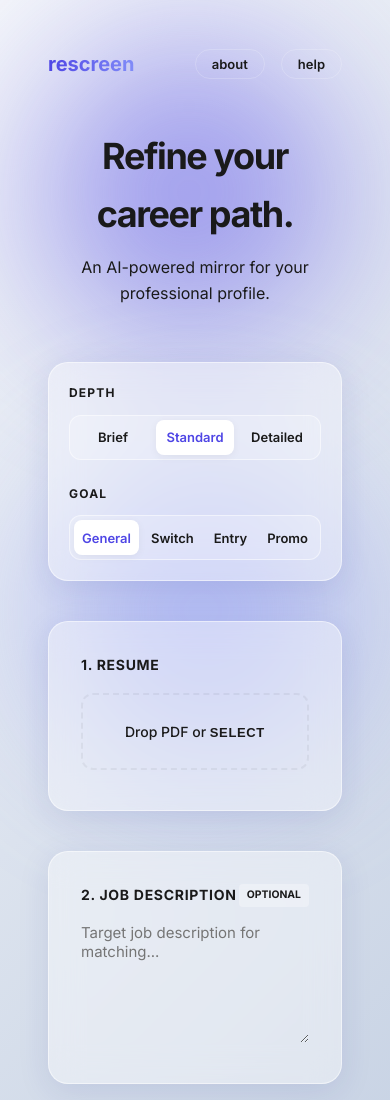
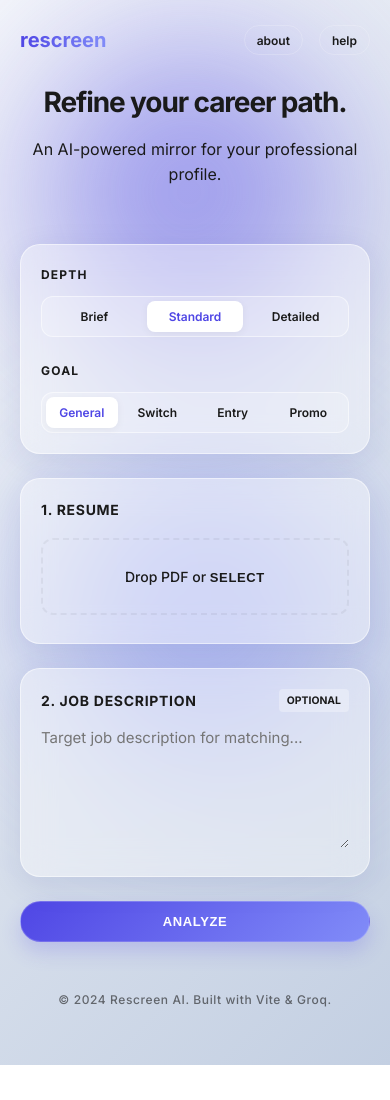
Before and after one commit to cndrz/Rescreen, a website built with Vite: page index.html in a window 390 px wide. Shown: the top 1100 px of the page. After the commit the page ends 1065 px from the top, so only its background shows below. Built offline with nearby package versions, Linux system fonts and the light colour scheme; no server answers.

Commit message:
feat: add glassmorphic base styles and layout components to style.css

```diff
--- a/src/style.css
+++ b/src/style.css
@@ -11,6 +11,27 @@
     --blur: 16px;
     --shadow: 0 8px 32px 0 rgba(31, 38, 135, 0.1);
     --transition: all 0.3s cubic-bezier(0.4, 0, 0.2, 1);
+
+    /* Responsive Spacing */
+    --container-padding: 3rem;
+    --section-spacing: 3rem;
+    --card-padding: 2rem;
+}
+
+@media (max-width: 768px) {
+    :root {
+        --container-padding: 1.5rem;
+        --section-spacing: 2rem;
+        --card-padding: 1.5rem;
+    }
+}
+
+@media (max-width: 480px) {
+    :root {
+        --container-padding: 1.25rem;
+        --section-spacing: 1.5rem;
+        --card-padding: 1.25rem;
+    }
 }
 
 * {
@@ -45,7 +66,7 @@ body {
     background: var(--bg-gradient);
     min-height: 100vh;
     color: var(--glass-text);
-    padding: 3rem 0;
+    padding: var(--section-spacing) 0;
     overflow-x: hidden;
     line-height: 1.6;
 }
@@ -78,7 +99,7 @@ body::after {
 .container {
     max-width: 1100px;
     margin: 0 auto;
-    padding: 0 3rem;
+    padding: 0 var(--container-padding);
 }
 
 .content-sm {
@@ -87,7 +108,7 @@ body::after {
 
 /* Header */
 header {
-    margin-bottom: 3rem;
+    margin-bottom: var(--section-spacing);
 }
 
 header nav {
@@ -144,7 +165,7 @@ header .logo-text {
 }
 
 #hero h1 {
-    font-size: 2.25rem;
+    font-size: clamp(1.75rem, 5vw, 2.25rem);
     font-weight: 800;
     letter-spacing: -0.04em;
     margin-bottom: 0.75rem;
@@ -160,12 +181,12 @@ header .logo-text {
 .minimal-input-stack {
     display: flex;
     flex-direction: column;
-    gap: 2.5rem;
+    gap: var(--section-spacing);
 }
 
 .input-row {
     display: flex;
-    gap: 2.5rem;
+    gap: var(--section-spacing);
     align-items: stretch;
 }
 
@@ -215,7 +236,7 @@ header .logo-text {
     backdrop-filter: blur(var(--blur));
     border: 1px solid var(--glass-border);
     border-radius: var(--radius);
-    padding: 2rem;
+    padding: var(--card-padding);
     box-shadow: var(--shadow);
     transition: var(--transition);
 }
@@ -325,7 +346,7 @@ header .logo-text {
 
 .config-row-buttons {
     display: flex;
-    gap: 3rem;
+    gap: var(--section-spacing);
 }
 
 .config-item {
@@ -401,7 +422,7 @@ header .logo-text {
 .modal-content {
     width: 95%;
     max-width: 700px;
-    padding: 3rem;
+    padding: var(--card-padding);
     max-height: 90vh;
     overflow-y: auto;
     transform: translateY(0);
@@ -504,7 +525,7 @@ header .logo-text {
 
 /* Glassmorphic Analyze Button */
 .action-section {
-    margin-top: 3rem;
+    margin-top: var(--section-spacing);
     text-align: center;
 }
 
@@ -535,12 +556,12 @@ header .logo-text {
 
 /* Results Section */
 #results {
-    margin-top: 4rem;
+    margin-top: var(--section-spacing);
     background: var(--glass-bg);
     backdrop-filter: blur(var(--blur));
     border: 1px solid var(--glass-border);
     border-radius: var(--radius);
-    padding: 3rem;
+    padding: var(--card-padding);
     box-shadow: var(--shadow);
     animation: slideUp 0.6s cubic-bezier(0.23, 1, 0.32, 1);
 }
@@ -562,10 +583,21 @@ header .logo-text {
     display: inline-flex;
     flex-direction: column;
     align-items: center;
-    padding: 1.5rem 2.5rem;
+    padding: 1.5rem 2rem;
     border-radius: 24px;
     border: 1px solid var(--glass-border);
-    margin-bottom: 3rem;
+    margin-bottom: var(--section-spacing);
+}
+
+@media (max-width: 480px) {
+    .score-pill {
+        padding: 1rem 1.5rem;
+        margin-bottom: 1.5rem;
+    }
+
+    .score-value {
+        font-size: 2.5rem !important;
+    }
 }
 
 .score-value {
@@ -578,7 +610,7 @@ header .logo-text {
 .feedback-stack {
     display: flex;
     flex-direction: column;
-    gap: 3rem;
+    gap: var(--section-spacing);
 }
 
 .group-title {
@@ -655,10 +687,6 @@ footer p {
 
 /* Responsive */
 @media (max-width: 768px) {
-    h1 {
-        font-size: 2.25rem !important;
-    }
-
     .detail-grid {
         grid-template-columns: 1fr;
     }
@@ -669,6 +697,45 @@ footer p {
 
     .config-row-buttons {
         flex-direction: column;
-        gap: 1.5rem;
+    }
+
+    .nav-btn {
+        padding: 0.4rem 0.75rem;
+        font-size: 0.75rem;
     }
 }
+
+@media (max-width: 480px) {
+    .button-group {
+        flex-wrap: wrap;
+    }
+
+    .toggle-btn {
+        font-size: 0.75rem;
+        padding: 0.5rem 0.25rem;
+    }
+
+    .file-name {
+        max-width: 150px;
+    }
+
+    .step {
+        padding: 1rem;
+        gap: 0.75rem;
+    }
+
+    .modal-header h2 {
+        font-size: 1.25rem;
+    }
+
+    .btn-minimal {
+        padding: 0.75rem 2rem;
+        width: 100%;
+        justify-content: center;
+    }
+
+    .results-actions {
+        flex-direction: column;
+        gap: 1rem;
+    }
+}
```
